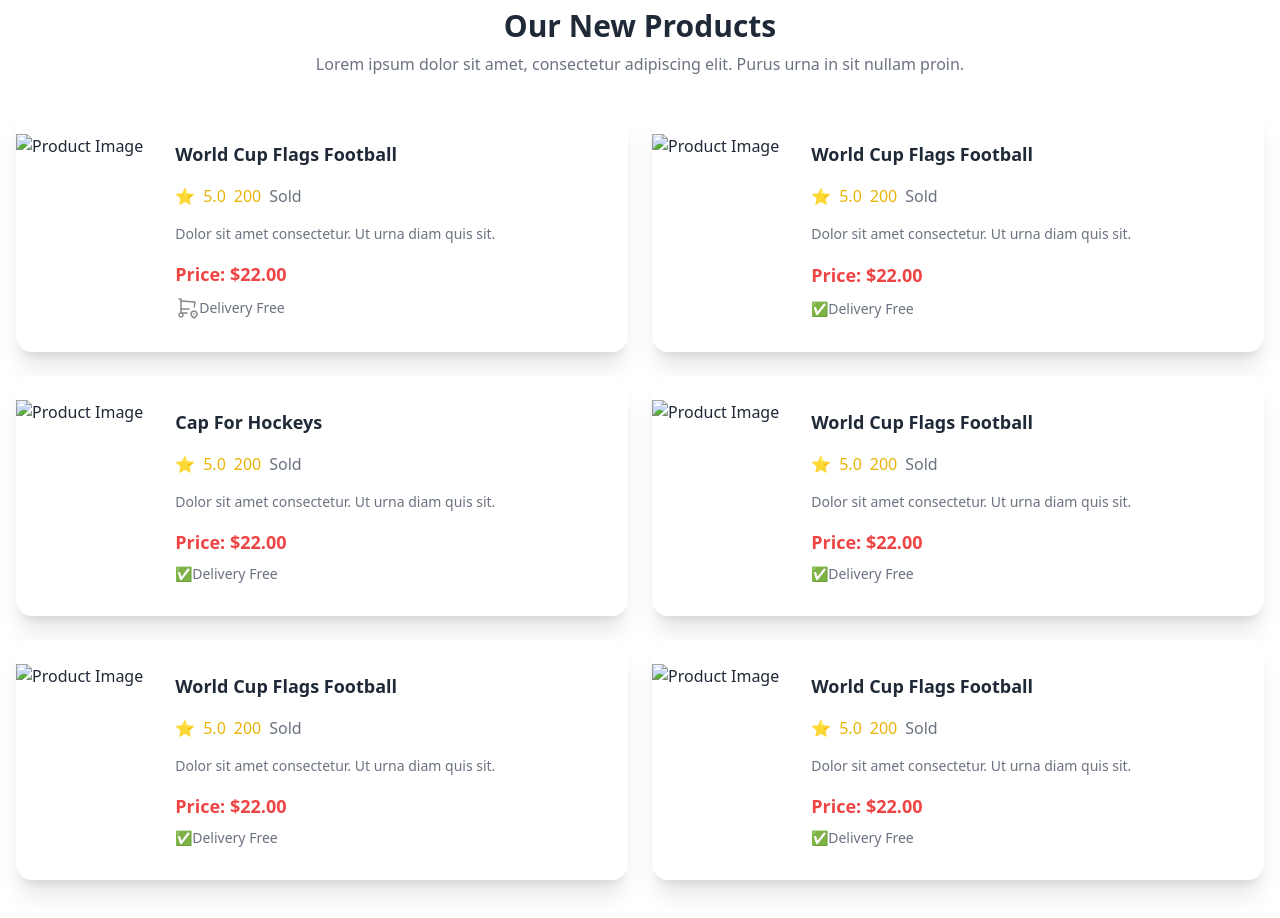
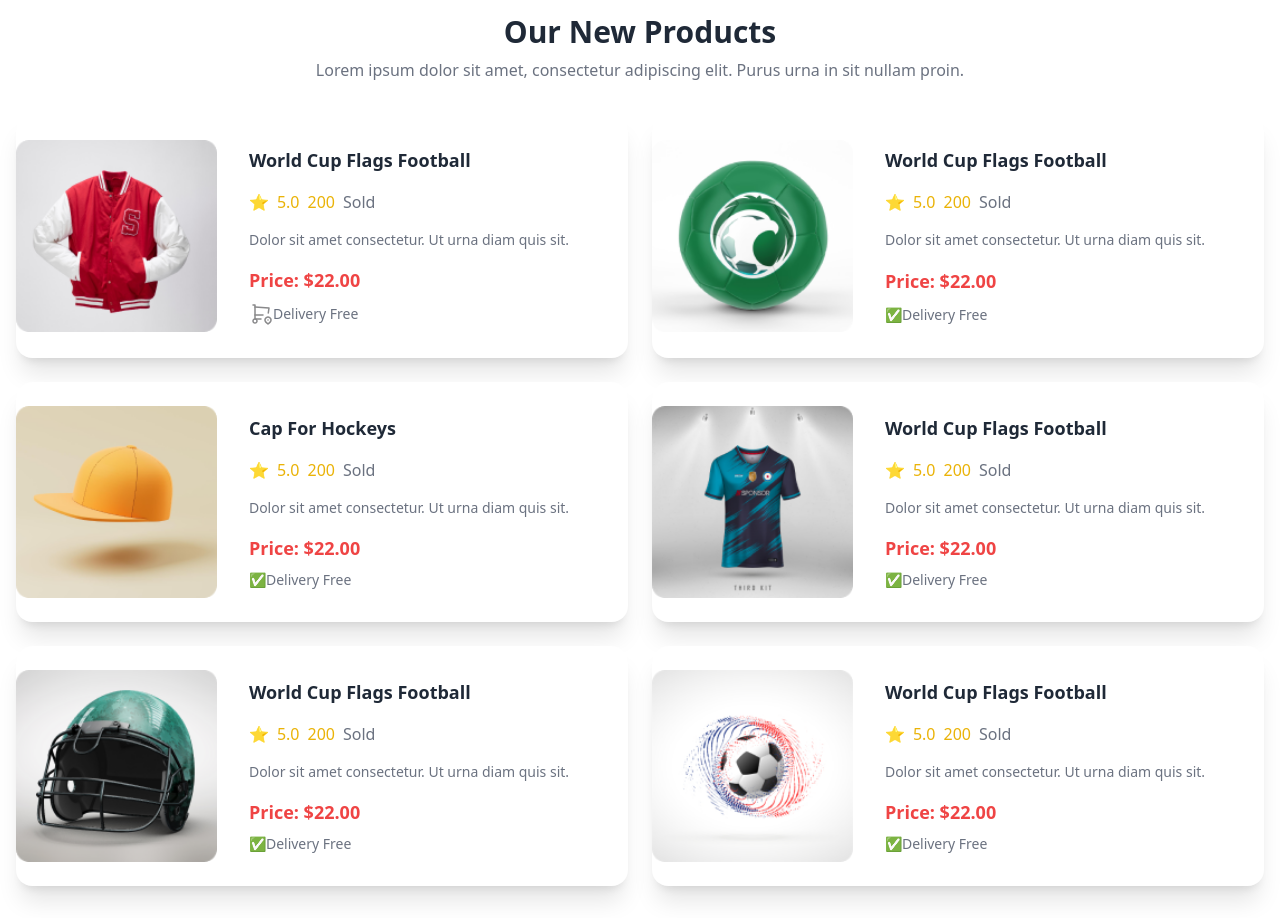
Before and after one commit to shaadistiak/Assignment3, a plain HTML site: page index.html in a window 1280 px wide. Shown: the part 1760-2678 px from the top of the page. Drawn offline with nearby package versions, Linux system fonts and the light colour scheme.

Commit message:
second push

```diff
--- a/index.html
+++ b/index.html
@@ -85,7 +85,7 @@
 
             <div class="carousel w-full">
               <div id="slide1" class="carousel-item relative w-full">
-                <img src="/Hokeys/B9A3-Hockeys-main/Images/1.png" class="w-full h-96 object-cover" class="custom-slider-img" alt="Slider Image" />
+                <img src="public/1.png" class="w-full h-96 object-cover" class="custom-slider-img" alt="Slider Image" />
 
               </div>
             </div>
@@ -147,7 +147,7 @@
           <!-- Program Cards Grid -->
           <div class="grid grid-cols-1 md:grid-cols-2 lg:grid-cols-2 row-1 gap-4  ">
             <!-- Junior Program -->
-            <div class="card h-64 bg-cover bg-center relative border-radius- 16px" style="background-image: url('/Hokeys/B9A3-Hockeys-main/Images/2.png');">
+            <div class="card h-64 bg-cover bg-center relative border-radius- 16px" style="background-image: url('public/2.png');">
                 <!-- Dark Overlay to Improve Text Visibility -->
                 <div class="overlay absolute inset-0"></div>
                 <div class="card-body relative text-white text-left">
@@ -162,7 +162,7 @@
               </div>
 
             <!-- Teenager Program -->
-            <div class="card h-64 bg-cover bg-center relative border-radius- 16px" style="background-image: url('/Hokeys/B9A3-Hockeys-main/Images/3.png');">
+            <div class="card h-64 bg-cover bg-center relative border-radius- 16px" style="background-image: url('public/3.png');">
                 <!-- Dark Overlay to Improve Text Visibility -->
                 <div class="overlay absolute inset-0"></div>
                 <div class="card-body relative text-white text-left">
@@ -177,7 +177,7 @@
  <!-- Professional Program -->
  <div class="card bg-base-100 shadow-lg lg:col-span-2 card h-65 bg-cover bg-center relative border-radius- 16px
 
- " style="background-image: url('/Hokeys/B9A3-Hockeys-main/Images/4.png');">
+ " style="background-image: url('public/4.png');">
     <!-- Dark Overlay to Improve Text Visibility -->
     <div class="overlay absolute inset-0"></div>
     <div class="card-body relative text-white text-left">
@@ -204,8 +204,9 @@
 
       <!-- Product Card 1 -->
       <div class="card lg:card-side bg-base-100 shadow-xl">
+
         <figure>
-          <img src="/Hokeys/B9A3-Hockeys-main/Images/5.png" alt="Product Image" class="w-full h-48 object-cover">
+          <img src="public/5.png" alt="Product Image" class="w-full h-48 object-cover">
         </figure>
         <div class="card-body">
           <h3 class="card-title text-lg font-bold">World Cup Flags Football</h3>
@@ -236,7 +237,7 @@
       <!-- Product Card 2 -->
       <div class="card lg:card-side bg-base-100 shadow-xl">
         <figure>
-          <img src="/Hokeys/B9A3-Hockeys-main/Images/6.png" alt="Product Image" class="w-full h-48 object-cover">
+          <img src="public/6.png" alt="Product Image" class="w-full h-48 object-cover">
         </figure>
         <div class="card-body">
           <h3 class="card-title text-lg font-bold">World Cup Flags Football</h3>
@@ -254,7 +255,7 @@
       <!-- Product Card 3 -->
       <div class="card lg:card-side bg-base-100 shadow-xl">
         <figure>
-          <img src="/Hokeys/B9A3-Hockeys-main/Images/7.png" alt="Product Image" class="w-full h-48 object-cover">
+          <img src="public/7.png" alt="Product Image" class="w-full h-48 object-cover">
         </figure>
         <div class="card-body">
           <h3 class="card-title text-lg font-bold">Cap For Hockeys</h3>
@@ -272,7 +273,7 @@
       <!-- Product Card 4 -->
       <div class="card lg:card-side bg-base-100 shadow-xl">
         <figure>
-          <img src="/Hokeys/B9A3-Hockeys-main/Images/8.png" alt="Product Image" class="w-full h-48 object-cover">
+          <img src="public/8.png" alt="Product Image" class="w-full h-48 object-cover">
         </figure>
         <div class="card-body">
           <h3 class="card-title text-lg font-bold">World Cup Flags Football</h3>
@@ -290,7 +291,7 @@
       <!-- Product Card 5 -->
       <div class="card lg:card-side bg-base-100 shadow-xl">
         <figure>
-          <img src="/Hokeys/B9A3-Hockeys-main/Images/9.png" alt="Product Image" class="w-full h-48 object-cover">
+          <img src="public/9.png" alt="Product Image" class="w-full h-48 object-cover">
         </figure>
         <div class="card-body">
           <h3 class="card-title text-lg font-bold">World Cup Flags Football</h3>
@@ -308,7 +309,7 @@
       <!-- Product Card 6 -->
       <div class="card lg:card-side bg-base-100 shadow-xl">
         <figure>
-          <img src="/Hokeys/B9A3-Hockeys-main/Images/10.png" alt="Product Image" class="w-full h-48 object-cover">
+          <img src="public/10.png" alt="Product Image" class="w-full h-48 object-cover">
         </figure>
         <div class="card-body">
           <h3 class="card-title text-lg font-bold">World Cup Flags Football</h3>
```
Also changed, not shown: public/1.png (added), public/10.png (added), public/11.png (added), public/2.png (added), public/3.png (added), public/4.png (added), public/5.png (added), public/6.png (added), public/7.png (added), public/8.png (added), public/9.png (added), public/Group 1171275317.png (added), public/Group 1171275318.png (added), public/Group 1171275321.png (added).
